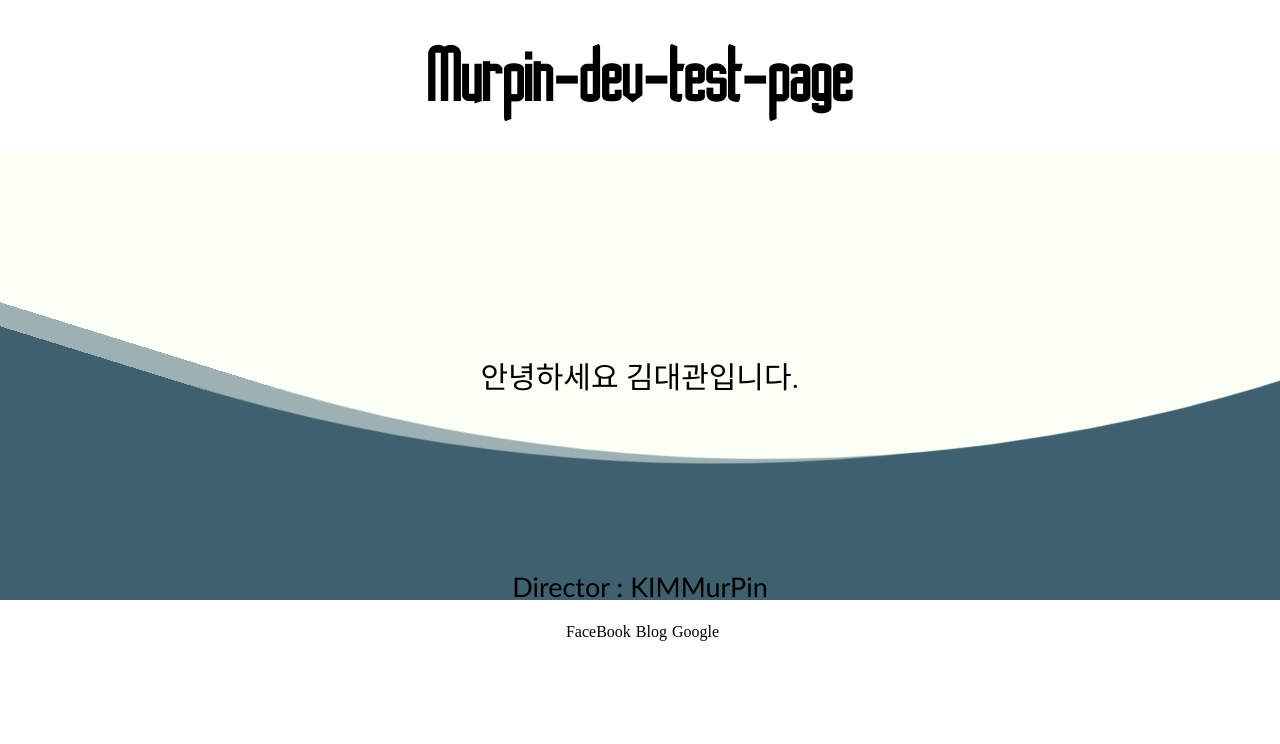
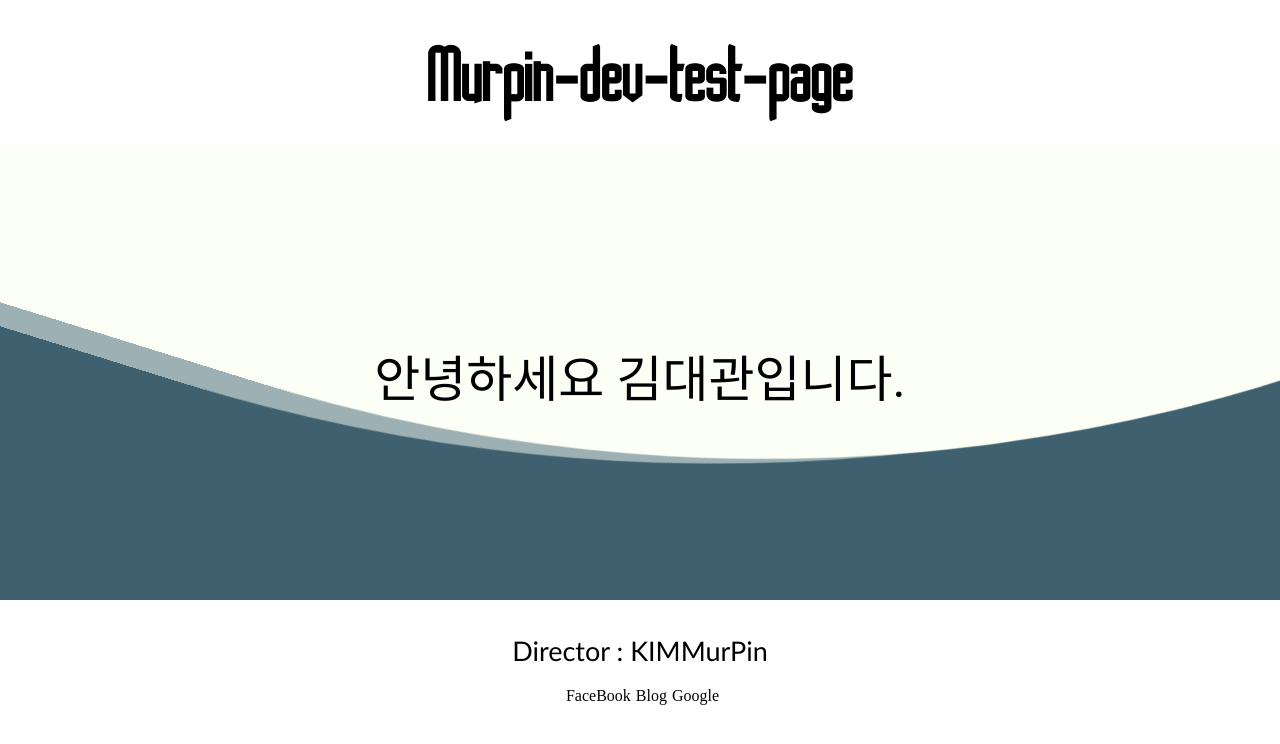
Before and after one commit to daepan/Murpin_Dev_Page, a React (Create React App) app in the folder murpin-dev/: page / in a window 1280 px wide. Shown: the top 744 px of the page. Built offline with nearby package versions, Linux system fonts and the light colour scheme.

Commit message:
style: fontSize 수정 및 min-height 제거를 통한 겹침 현상 제거

```diff
--- a/murpin-dev/src/components/Footer/MainFooter.tsx
+++ b/murpin-dev/src/components/Footer/MainFooter.tsx
@@ -19,9 +19,9 @@ export default MainFooter;
 const StyledMainFooter = styled.div`
     display: flex;
     justify-content: center;
+    position: relative;
     align-items: center;
     flex-direction: column;
-    min-height: 200px;
     position : relative;
     transform : translateY(-100%);
 `
--- a/murpin-dev/src/section/IntroduceSection.tsx
+++ b/murpin-dev/src/section/IntroduceSection.tsx
@@ -13,7 +13,7 @@ export default IntroduceSection;
 
 const Hello = styled.div`
   z-index: 4;
-  font-size: 30px;
+  font-size: 50px;
 `
 
 const rotate = keyframes`
```
